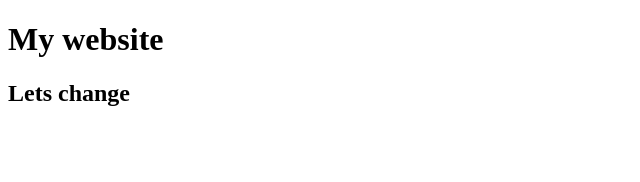
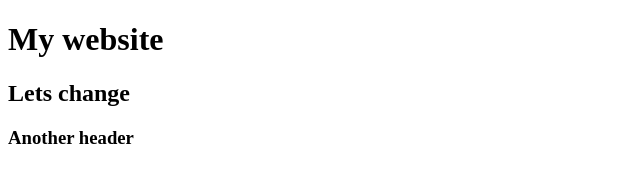
Before and after one commit to moonnaaz/my-first-website, a plain HTML site: page index.html in a window 1280 px wide. Shown: the whole page, without its empty margins (0-640 px from the left). Drawn offline with Linux system fonts and the light colour scheme.

Commit message:
Update index.html

```diff
--- a/index.html
+++ b/index.html
@@ -7,6 +7,7 @@
     <title>my first webite</title>
     <h1> My website</h1>
     <h2> Lets change</h2>
+    <h3> Another header </h3>
 </head>
 <body>
 
```
